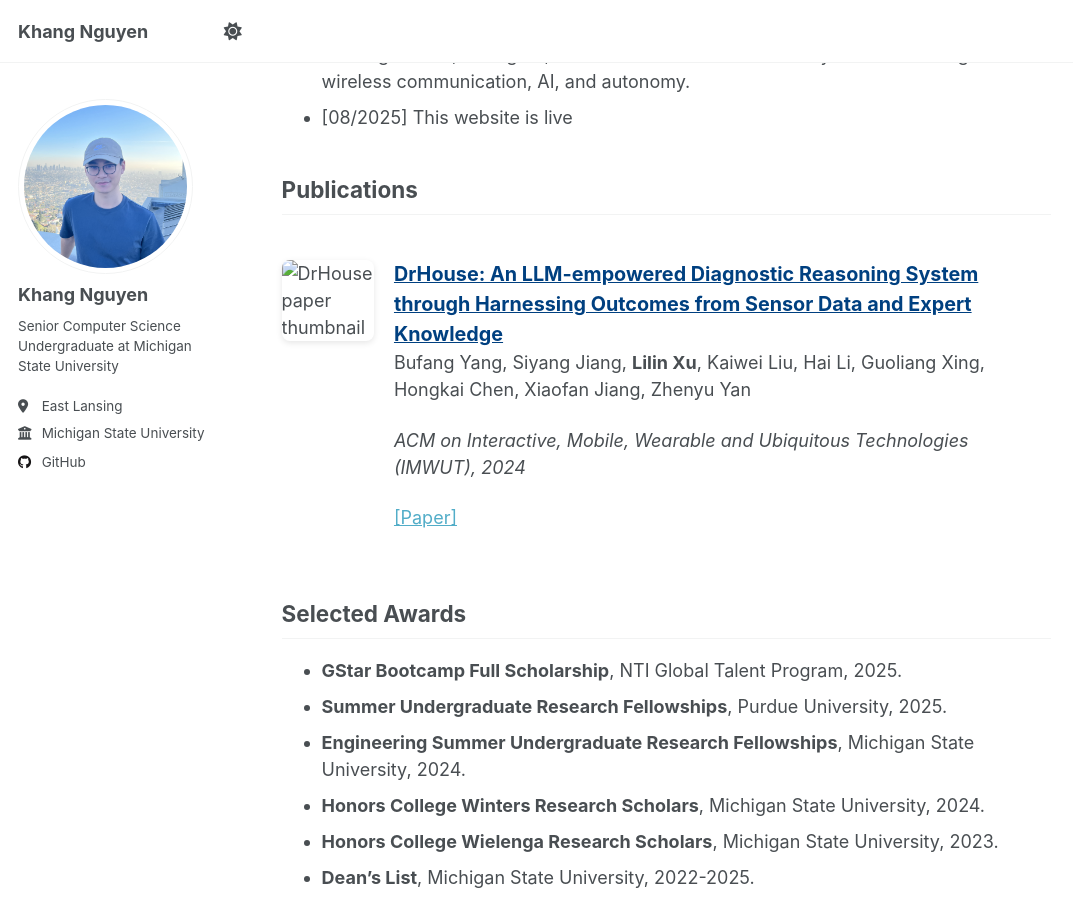
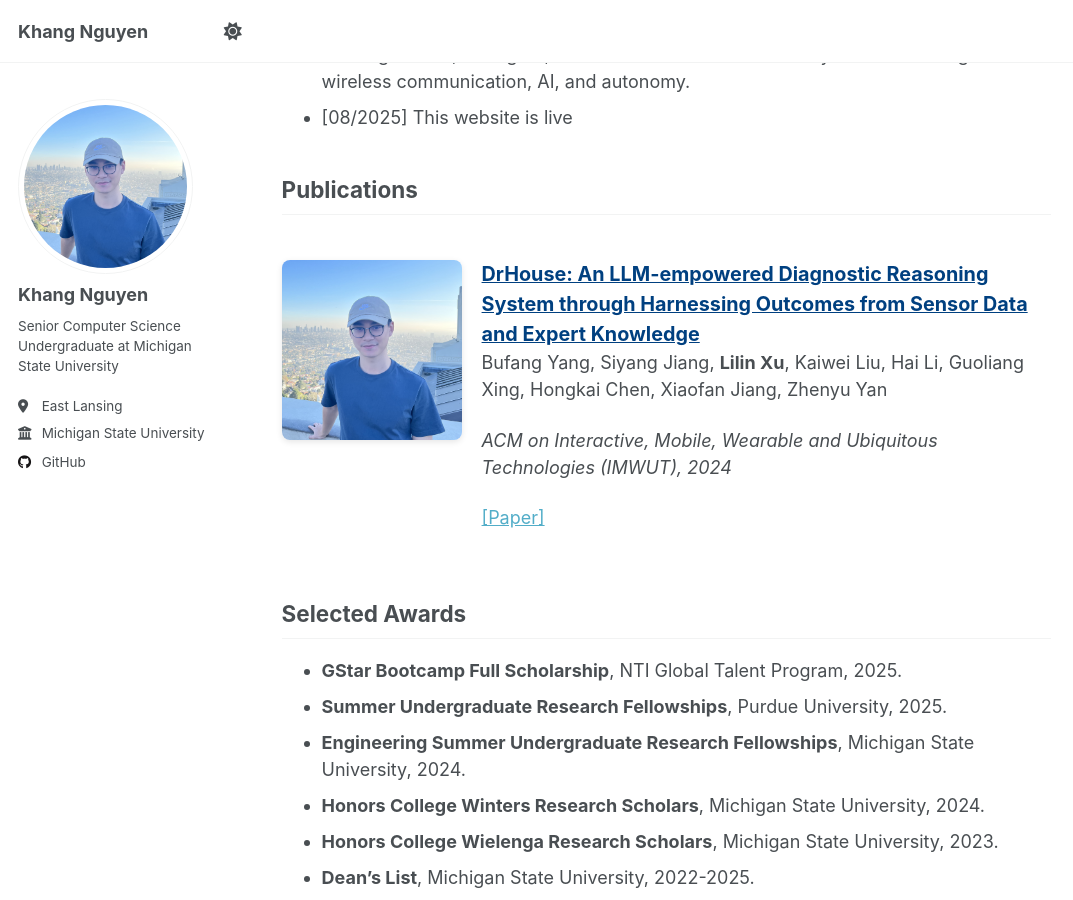
Before and after one commit to nguyenhuykhang/nguyenhuykhang.github.io, a Jekyll site: the page built from _pages/about.md, in a window 1280 px wide and 900 px high, scrolled down 572 px. Shown: the whole window, without its empty margins (0-1073 px from the left). Built offline with Jekyll 4.4.1, drawn with Linux system fonts in a browser that asks for light colours; a script that is not in the unit is left out.

Commit message:
Update about.md

```diff
--- a/_pages/about.md
+++ b/_pages/about.md
@@ -25,7 +25,7 @@ Publications
 
 <section id="publications">
   <div class="pub-item">
-    <img src="LA.jpg" alt="DrHouse paper thumbnail" class="pub-thumb">
+    <img src="images/LA.jpg" alt="DrHouse paper thumbnail" class="pub-thumb">
     <div class="pub-details">
       <a href="https://link-to-paper" class="pub-title">
         DrHouse: An LLM-empowered Diagnostic Reasoning System through Harnessing Outcomes from Sensor Data and Expert Knowledge
```
